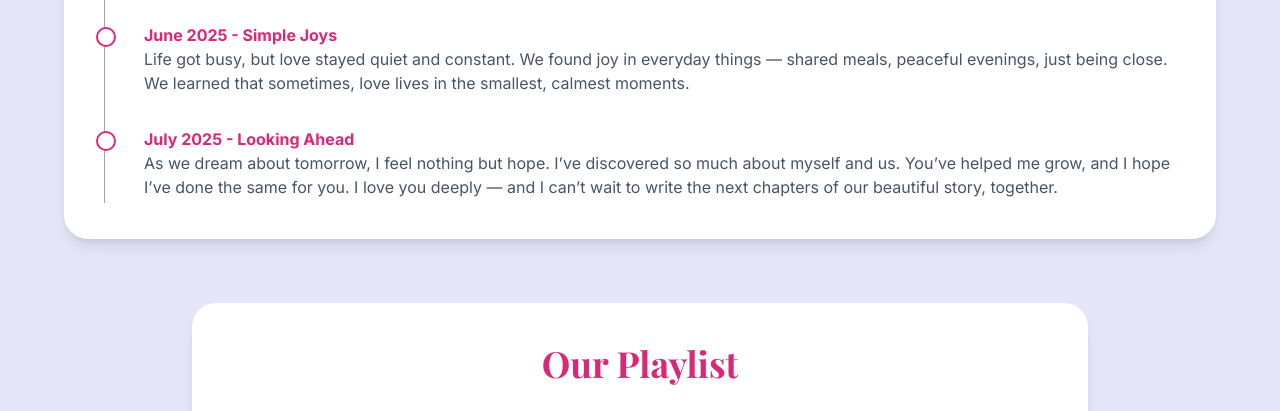
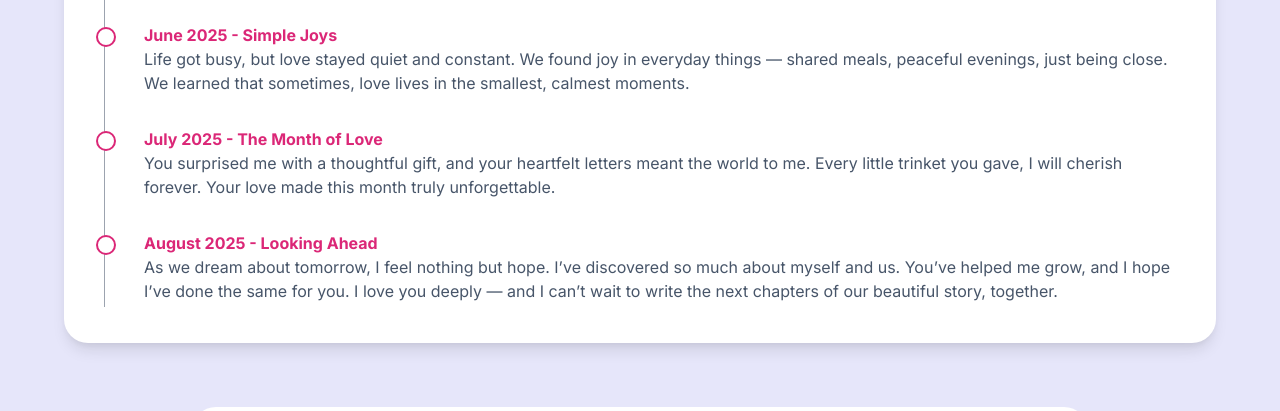
Before and after one commit to nirgranth/Us-Together, a plain HTML site: page index.html in a window 1280 px wide. Shown: the part 2480-2891 px from the top of the page. Drawn offline with nearby package versions, Linux system fonts and the light colour scheme.

Commit message:
mid july

```diff
--- a/index.html
+++ b/index.html
@@ -282,7 +282,17 @@
                     <div class="timeline-item">
                         <div class="timeline-dot"></div>
                         <div class="timeline-content">
-                            <p class="font-semibold text-[#db2777]">July 2025 - Looking Ahead</p>
+                            <p class="font-semibold text-[#db2777]">July 2025 - The Month of Love</p>
+                            <p class="text-slate-600">
+                                You surprised me with a thoughtful gift, and your heartfelt letters meant the world to me. Every little trinket you gave, I will cherish forever. Your love made this month truly unforgettable.
+                            </p>
+                        </div>
+                    </div>
+
+                    <div class="timeline-item">
+                        <div class="timeline-dot"></div>
+                        <div class="timeline-content">
+                            <p class="font-semibold text-[#db2777]">August 2025 - Looking Ahead</p>
                             <p class="text-slate-600">
                                 As we dream about tomorrow, I feel nothing but hope. I’ve discovered so much about myself and us. You’ve helped me grow, and I hope I’ve done the same for you. I love you deeply — and I can’t wait to write the next chapters of our beautiful story, together.
                             </p>
```
